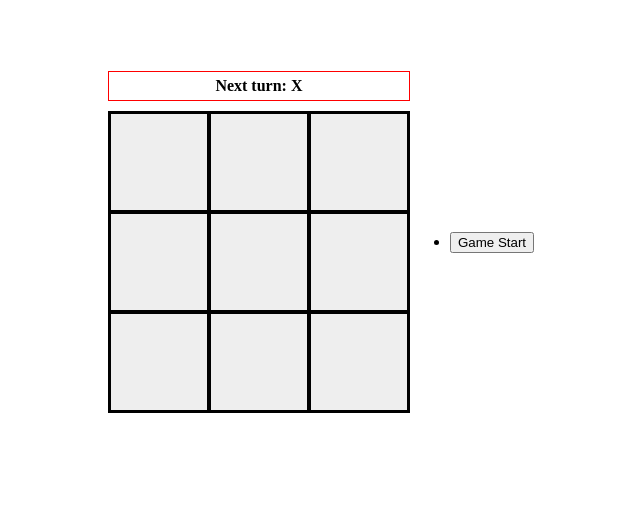
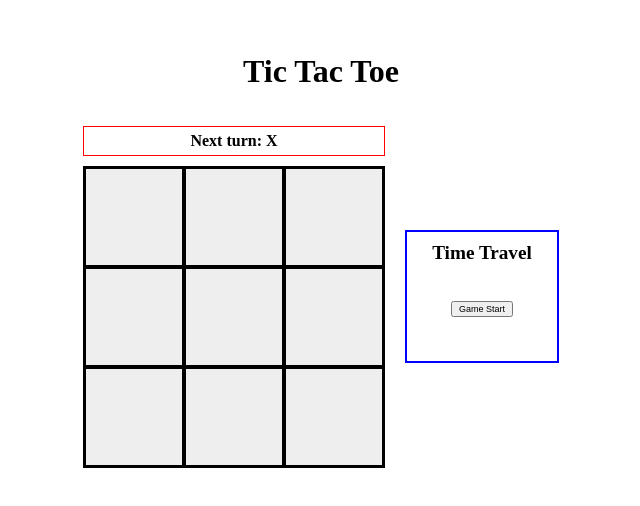
Before and after one commit to Shehwaz81/tic-tac-toe, a React (Vite) app: page / in a window 1280 px wide. Shown: the part 166-672 px from the top of the page, without its empty margins (319-959 px from the left). Built offline with nearby package versions, Linux system fonts and the light colour scheme.

Commit message:
added style and improved formating

```diff
--- a/src/App.css
+++ b/src/App.css
@@ -1,3 +1,7 @@
+#root {
+  padding: 50px;
+  border: 2px solid white;
+}
 .square {
   width: 100px;
   height: 100px;
@@ -36,7 +40,42 @@ body {
 .g-board {
   display: block;
 }
+ul {
+  list-style-type: none;
+  padding: 0;
+  margin: 0;
+}
+.info-container {
+  margin-left: 20px;
+  padding: 10px;
+  border: 2px solid blue;
+  display: flex;
+  flex-direction: column;
+  align-items: center;         /* Center contents like "History" and ul */
+}
+.history {
+  font-weight: bold;
+  font-size: 1.2rem;
+}
 .g-info {
-  display: block;
-
+  display: flex;
+  justify-content: center;
+  text-align: center;
+  padding: 10px;
+  margin: 20px;
+  border: 2px solid white;
 }
+.history-button {
+  font-size: 9px;
+}
+.history-button:hover {
+  color: green;
+}
+li {
+  padding: 2px
+}
+h1 {
+  text-align: center;
+  padding: 10px;
+  border: 5px solid white;
+}
--- a/src/App.jsx
+++ b/src/App.jsx
@@ -95,20 +95,26 @@ export const Game = () => {
       const descriptionOfEvent = (index === 0 ? "Game Start" : "Go to move #" + index)
       return ( // must return something, add key for react to extract
         <li key={index}>
-          <button onClick={Jumpto(index)}>{descriptionOfEvent}</button>
+          <button className='history-button' onClick={Jumpto(index)}>{descriptionOfEvent}</button>
         </li>
       )
     })
 
     return (
+      <>
+        <h1>Tic Tac Toe</h1>
         <div className="game">
           <div className="g-board">
             <Board squares={currsqaures} isx={isx} onplay={handlePlay}/>
           </div>
+          <div className='info-container'>
+            <div className='history'>Time Travel</div>
             <div className='g-info'>
               <ul>{historyList}</ul>
             </div>
           </div>
+        </div>
+      </>
     )
   }
 
```
Lines whose indentation alone changed are shown as unchanged.
